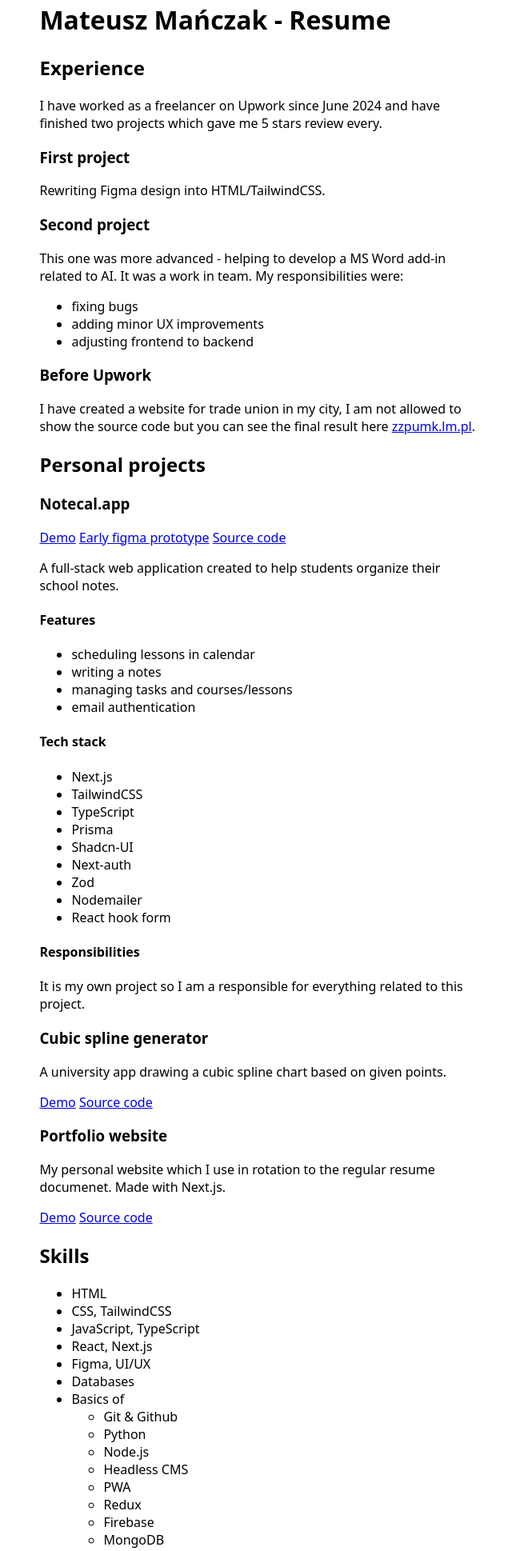
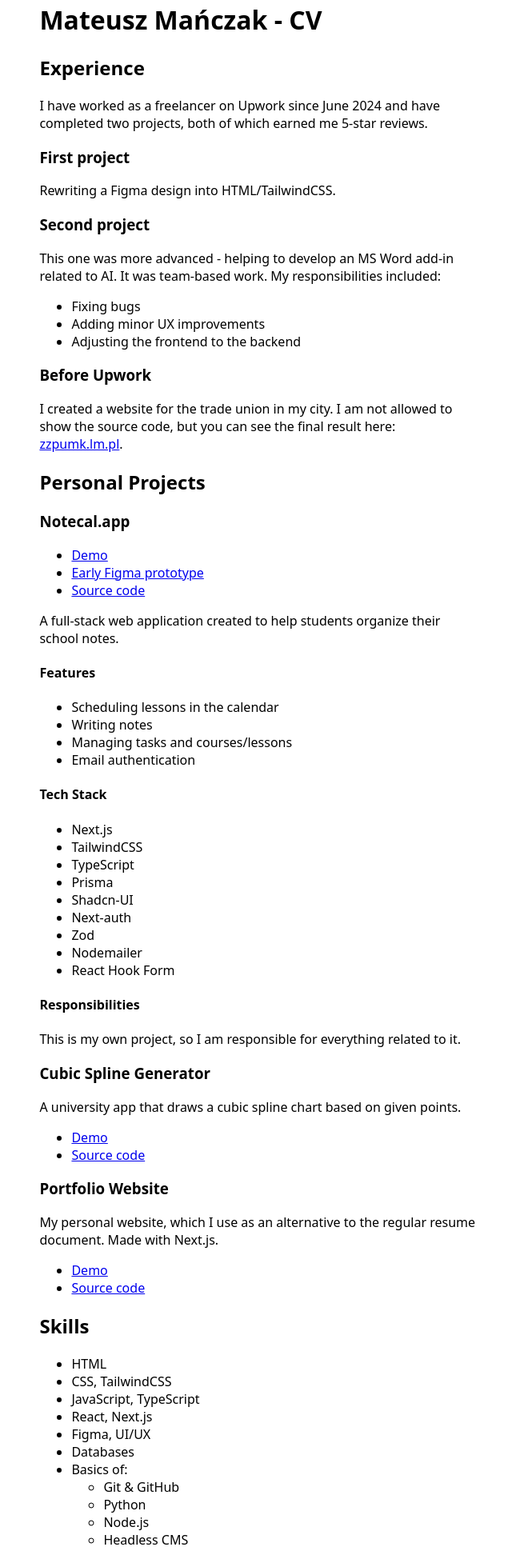
Before and after one commit to mateuszmanczak04/resume, a plain HTML site: page index.html in a window 1280 px wide. Shown: the part 18-1957 px from the top of the page at 80% size, without its empty margins (316-956 px from the left). Drawn offline with Linux system fonts and the light colour scheme.

Commit message:
fix: grammar mistakes

```diff
--- a/index.html
+++ b/index.html
@@ -7,52 +7,56 @@
     <link rel="stylesheet" href="styles.css" />
   </head>
   <body>
-    <h1 id="mateusz-ma-czak-cv">Mateusz Mańczak - Resume</h1>
+    <h1 id="mateusz-ma-czak-cv">Mateusz Mańczak - CV</h1>
     <h2 id="experience">Experience</h2>
     <p>
-      I have worked as a freelancer on Upwork since June 2024 and have finished
-      two projects which gave me 5 stars review every.
+      I have worked as a freelancer on Upwork since June 2024 and have completed
+      two projects, both of which earned me 5-star reviews.
     </p>
     <h3 id="first-project">First project</h3>
-    <p>Rewriting Figma design into HTML/TailwindCSS.</p>
+    <p>Rewriting a Figma design into HTML/TailwindCSS.</p>
     <h3 id="second-project">Second project</h3>
     <p>
-      This one was more advanced - helping to develop a MS Word add-in related
-      to AI. It was a work in team. My responsibilities were:
+      This one was more advanced - helping to develop an MS Word add-in related
+      to AI. It was team-based work. My responsibilities included:
     </p>
     <ul>
-      <li>fixing bugs</li>
-      <li>adding minor UX improvements</li>
-      <li>adjusting frontend to backend</li>
+      <li>Fixing bugs</li>
+      <li>Adding minor UX improvements</li>
+      <li>Adjusting the frontend to the backend</li>
     </ul>
     <h3 id="before-upwork">Before Upwork</h3>
     <p>
-      I have created a website for trade union in my city, I am not allowed to
-      show the source code but you can see the final result here
+      I created a website for the trade union in my city. I am not allowed to
+      show the source code, but you can see the final result here:
       <a href="https://www.zzpumk.lm.pl/">zzpumk.lm.pl</a>.
     </p>
-    <h2 id="personal-projects">Personal projects</h2>
+    <h2 id="personal-projects">Personal Projects</h2>
     <h3 id="notecal-app">Notecal.app</h3>
-    <p>
-      <a href="https://www.notecal.app/">Demo</a>
+    <ul>
+      <li><a href="https://www.notecal.app/">Demo</a></li>
+      <li>
         <a
           href="https://www.figma.com/design/3OO2cwrPzh722coePLX6sy/NoteCal?node-id=6-32&amp;t=67byLZmVVkllyrTF-1"
-        >Early figma prototype</a
+          >Early Figma prototype</a
         >
+      </li>
+      <li>
         <a href="https://github.com/mateuszmanczak04/notecal">Source code</a>
-    </p>
+      </li>
+    </ul>
     <p>
       A full-stack web application created to help students organize their
       school notes.
     </p>
     <h4 id="features">Features</h4>
     <ul>
-      <li>scheduling lessons in calendar</li>
-      <li>writing a notes</li>
-      <li>managing tasks and courses/lessons</li>
-      <li>email authentication</li>
+      <li>Scheduling lessons in the calendar</li>
+      <li>Writing notes</li>
+      <li>Managing tasks and courses/lessons</li>
+      <li>Email authentication</li>
     </ul>
-    <h4 id="tech-stack">Tech stack</h4>
+    <h4 id="tech-stack">Tech Stack</h4>
     <ul>
       <li>Next.js</li>
       <li>TailwindCSS</li>
@@ -62,32 +66,39 @@
       <li>Next-auth</li>
       <li>Zod</li>
       <li>Nodemailer</li>
-      <li>React hook form</li>
+      <li>React Hook Form</li>
     </ul>
     <h4 id="responsibilities">Responsibilities</h4>
     <p>
-      It is my own project so I am a responsible for everything related to this
-      project.
+      This is my own project, so I am responsible for everything related to it.
     </p>
-    <h3 id="cubic-spline-generator">Cubic spline generator</h3>
-    <p>A university app drawing a cubic spline chart based on given points.</p>
+    <h3 id="cubic-spline-generator">Cubic Spline Generator</h3>
     <p>
-      <a href="https://spline-creator.vercel.app/">Demo</a>
+      A university app that draws a cubic spline chart based on given points.
+    </p>
+    <ul>
+      <li><a href="https://spline-creator.vercel.app/">Demo</a></li>
+      <li>
         <a href="https://github.com/mateuszmanczak04/spline-creator"
           >Source code</a
         >
+      </li>
+    </ul>
+    <h3 id="portfolio-website">Portfolio Website</h3>
+    <p>
+      My personal website, which I use as an alternative to the regular resume
+      document. Made with Next.js.
     </p>
-    <h3 id="portfolio-website">Portfolio website</h3>
-    <p>
-      My personal website which I use in rotation to the regular resume
-      documenet. Made with Next.js.
-    </p>
-    <p>
+    <ul>
+      <li>
         <a href="https://portfolio-website-rho-indol.vercel.app/">Demo</a>
+      </li>
+      <li>
         <a href="https://github.com/mateuszmanczak04/portfolio-website"
           >Source code</a
         >
-    </p>
+      </li>
+    </ul>
     <h2 id="skills">Skills</h2>
     <ul>
       <li>HTML</li>
@@ -97,9 +108,9 @@
       <li>Figma, UI/UX</li>
       <li>Databases</li>
       <li>
-        Basics of
+        Basics of:
         <ul>
-          <li>Git &amp; Github</li>
+          <li>Git &amp; GitHub</li>
           <li>Python</li>
           <li>Node.js</li>
           <li>Headless CMS</li>
@@ -112,33 +123,38 @@
     </ul>
     <h2 id="education">Education</h2>
     <p>
-      Adam Mickiewicz University in Poznań - Computer Science (2023 - currently)
+      Adam Mickiewicz University in Poznań - Computer Science (2023 - current)
     </p>
     <h2 id="languages">Languages</h2>
     <ul>
       <li>Polish (native)</li>
-      <li>English - easily communicate in IT related topics</li>
+      <li>English (proficient in IT-related topics)</li>
     </ul>
     <h2 id="contact-urls">Contact &amp; URLs</h2>
-    <p>
-      <a href="https://github.com/mateuszmanczak04">Github</a>
+    <ul>
+      <li><a href="https://github.com/mateuszmanczak04">Github</a></li>
+      <li>
         <a href="https://www.upwork.com/freelancers/~010d3eb9fdecec067e"
           >Upwork</a
         >
+      </li>
+      <li>
         <a href="https://www.linkedin.com/in/mateusz-manczak/">LinkedIn</a>
-    </p>
-    <p>
+      </li>
+      <li>
         Email:
         <a href="mailto:mateuszmanczak@icloud.com">mateuszmanczak@icloud.com</a>
-    </p>
+      </li>
+    </ul>
     <p>
       I agree to the processing of personal data provided in this document for
-      realising the recruitment process pursuant to the Personal Data Protection
-      Act of 10 May 2018 (Journal of Laws 2018, item 1000) and in agreement with
-      Regulation (EU) 2016/679 of the European Parliament and of the Council of
-      27 April 2016 on the protection of natural persons with regard to the
-      processing of personal data and on the free movement of such data, and
-      repealing Directive 95/46/EC (General Data Protection Regulation).
+      the purpose of the recruitment process pursuant to the Personal Data
+      Protection Act of 10 May 2018 (Journal of Laws 2018, item 1000) and in
+      accordance with Regulation (EU) 2016/679 of the European Parliament and of
+      the Council of 27 April 2016 on the protection of natural persons with
+      regard to the processing of personal data and on the free movement of such
+      data, and repealing Directive 95/46/EC (General Data Protection
+      Regulation).
     </p>
   </body>
 </html>
```
Lines whose indentation alone changed are shown as unchanged.
